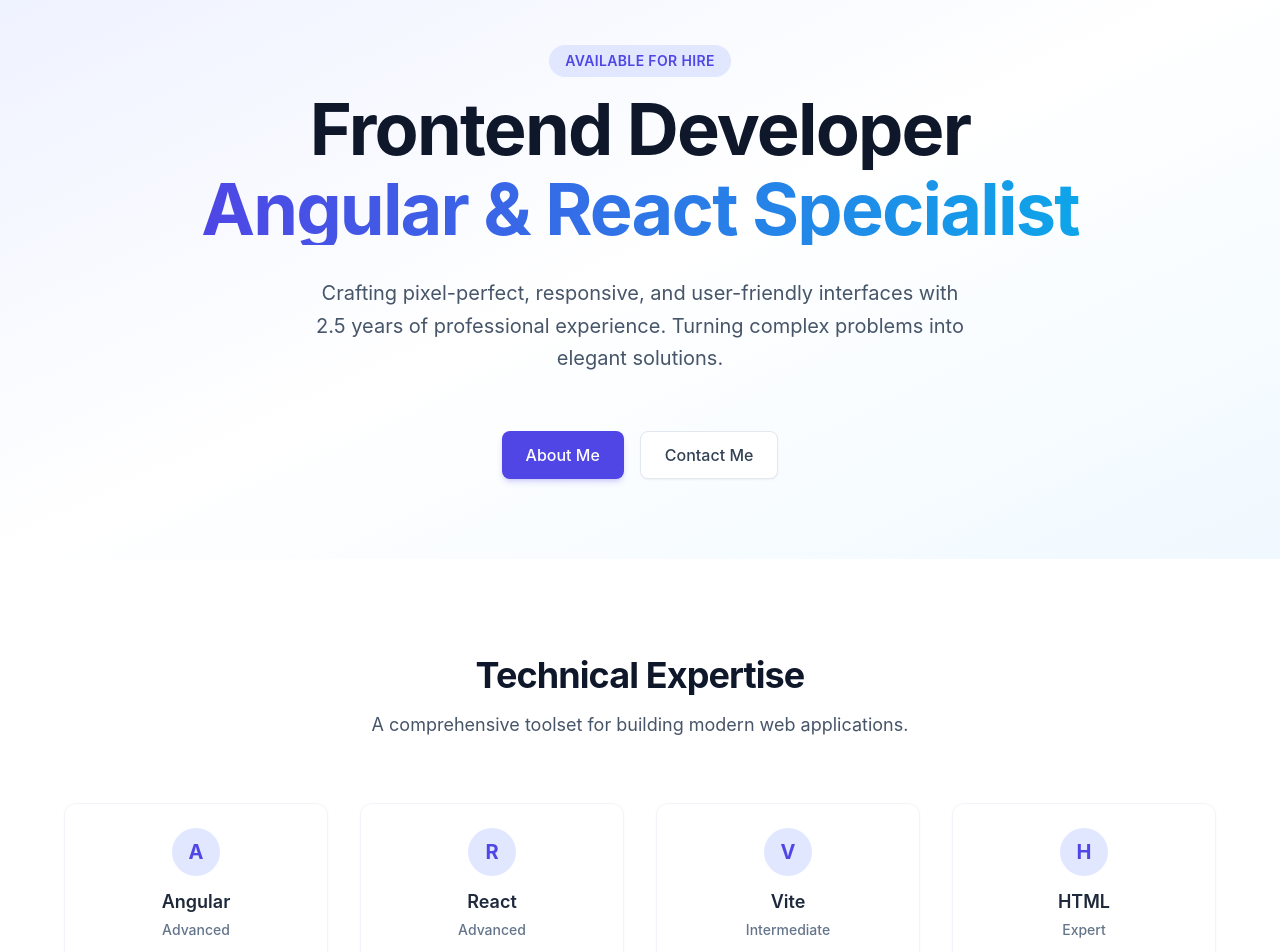
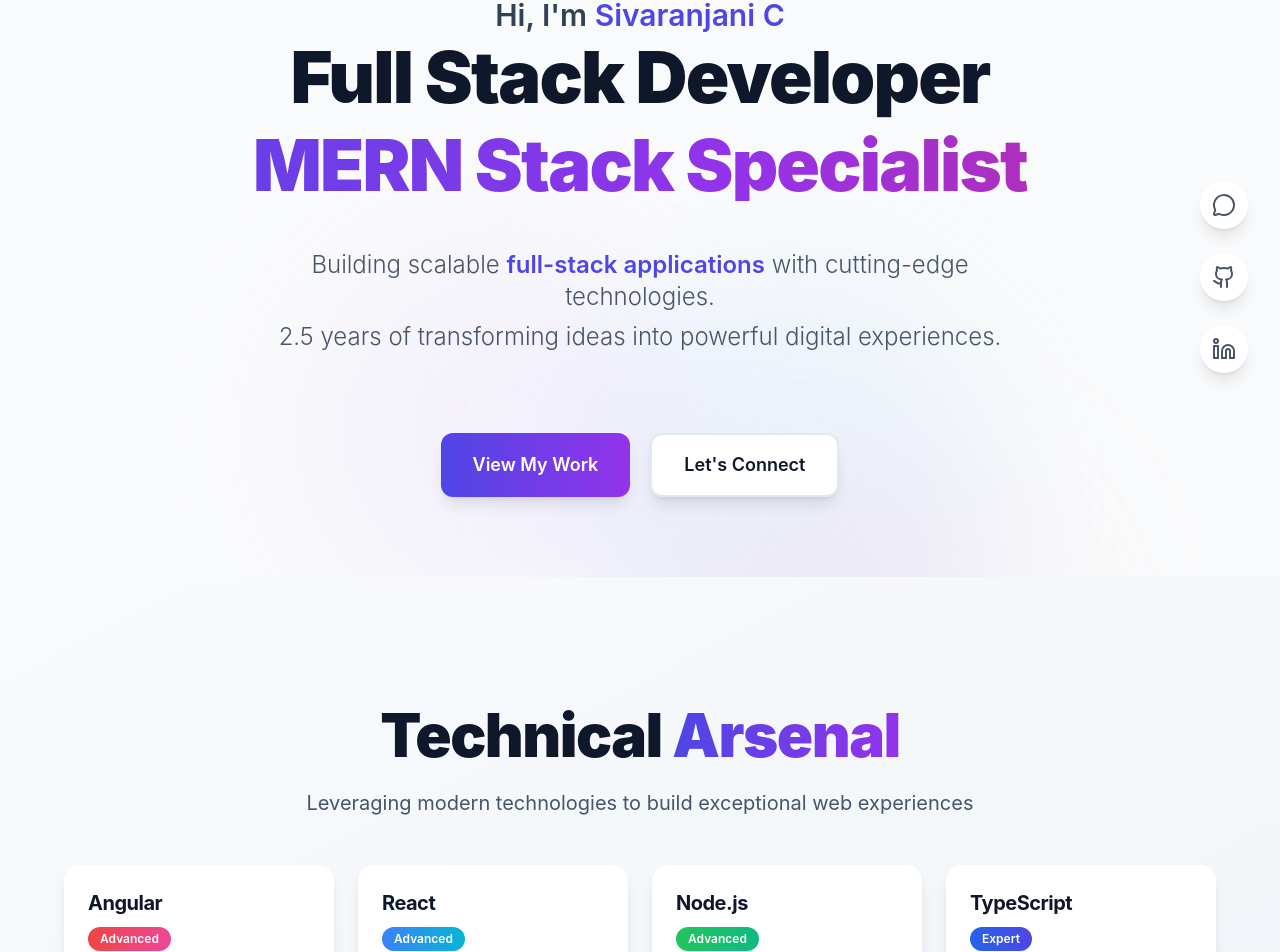
Before and after one commit to siva-ranjanic/MyPortfolio, a React (Vite) app: page / in a window 1280 px wide. Shown: the part 99-1051 px from the top of the page. Built offline with nearby package versions, Linux system fonts and the light colour scheme.

Commit message:
feat: Scaffold initial portfolio pages (Home, Projects, Contact) and a Footer component, updating dependencies.

```diff
--- a/package.json
+++ b/package.json
@@ -17,6 +17,7 @@
     "axios": "^1.13.2",
     "clsx": "^2.1.1",
     "framer-motion": "^12.23.25",
+    "lucide-react": "^0.556.0",
     "postcss": "^8.5.6",
     "react": "^19.2.0",
     "react-dom": "^19.2.0",
--- a/src/pages/Home.tsx
+++ b/src/pages/Home.tsx
@@ -1,72 +1,188 @@
 import React from 'react';
-import Button from '../components/ui/Button';
-import SkillCard from '../components/ui/SkillCard';
-import { Link } from 'react-router-dom';
-import PageTransition from '../components/layout/PageTransition';
+import { MessageCircle, Github, Linkedin } from 'lucide-react';
+
+import { useNavigate } from 'react-router-dom';
 
 const Home: React.FC = () => {
+    const navigate = useNavigate();
     const skills = [
-        { name: 'Angular', level: 'Advanced' },
-        { name: 'React', level: 'Advanced' },
-        { name: 'Vite', level: 'Intermediate' },
-        { name: 'HTML', level: 'Expert' },
-        { name: 'CSS', level: 'Expert' },
-        { name: 'Bootstrap', level: 'Advanced' },
-        { name: 'Figma', level: 'Intermediate' },
-        { name: 'MongoDB', level: 'Intermediate' },
-        { name: 'Appsmith', level: 'Advanced' },
+        { name: 'Angular', level: 'Advanced', color: 'from-red-500 to-pink-500' },
+        { name: 'React', level: 'Advanced', color: 'from-blue-500 to-cyan-500' },
+        { name: 'Node.js', level: 'Advanced', color: 'from-green-500 to-emerald-500' },
+        { name: 'TypeScript', level: 'Expert', color: 'from-blue-600 to-indigo-600' },
+        { name: 'MongoDB', level: 'Intermediate', color: 'from-green-600 to-teal-600' },
+        { name: 'HTML/CSS', level: 'Expert', color: 'from-orange-500 to-red-500' },
+        { name: 'REST APIs', level: 'Advanced', color: 'from-purple-500 to-pink-500' },
+        { name: 'Git', level: 'Advanced', color: 'from-gray-700 to-gray-900' },
+    ];
+
+    const socialLinks = [
+        { icon: MessageCircle, href: 'https://wa.me/9626587290', label: 'WhatsApp', color: 'hover:text-green-500' },
+        { icon: Github, href: 'https://github.com/siva-ranjanic', label: 'GitHub', color: 'hover:text-gray-900' },
+        { icon: Linkedin, href: 'https://www.linkedin.com/in/siva-ranjani-b9b489264', label: 'LinkedIn', color: 'hover:text-blue-600' },
     ];
 
     return (
-        <PageTransition>
-            <div className="min-h-screen flex flex-col pt-16">
-                {/* Hero Section */}
-                <section className="flex-1 flex flex-col items-center justify-center text-center px-6 py-20 bg-gradient-to-br from-indigo-50 via-white to-sky-50">
-                    <div className="max-w-4xl space-y-8 animate-fade-in-up">
-                        <div className="space-y-4">
-                            <span className="inline-block px-4 py-1.5 rounded-full bg-indigo-100 text-primary font-semibold text-sm tracking-wide uppercase">
+        <div className="min-h-screen flex flex-col relative overflow-hidden">
+            {/* Floating Social Icons - Aligned with Full Stack Developer text */}
+            <div className="fixed right-8 top-[35%] z-50 hidden lg:flex flex-col gap-6">
+                {socialLinks.map((social, index) => (
+                    <a
+                        key={index}
+                        href={social.href}
+                        target="_blank"
+                        rel="noopener noreferrer"
+                        aria-label={social.label}
+                        className={`group relative p-3 bg-white rounded-full shadow-lg hover:shadow-xl transition-all duration-300 ${social.color} hover:scale-110`}
+                    >
+                        <social.icon className="w-6 h-6 text-slate-600 group-hover:text-current transition-colors" />
+                        <span className="absolute right-full mr-3 top-1/2 -translate-y-1/2 px-3 py-1.5 bg-slate-900 text-white text-sm rounded-lg opacity-0 group-hover:opacity-100 transition-opacity whitespace-nowrap pointer-events-none">
+                            {social.label}
+                        </span>
+                    </a>
+                ))}
+            </div>
+
+            {/* Animated Background Elements */}
+            <div className="absolute inset-0 overflow-hidden pointer-events-none">
+                <div className="absolute top-1/4 left-1/4 w-96 h-96 bg-purple-200 rounded-full mix-blend-multiply filter blur-3xl opacity-20 animate-blob"></div>
+                <div className="absolute top-1/3 right-1/4 w-96 h-96 bg-blue-200 rounded-full mix-blend-multiply filter blur-3xl opacity-20 animate-blob animation-delay-2000"></div>
+                <div className="absolute bottom-1/4 left-1/2 w-96 h-96 bg-pink-200 rounded-full mix-blend-multiply filter blur-3xl opacity-20 animate-blob animation-delay-4000"></div>
+            </div>
+
+            {/* Hero Section */}
+            <section className="relative flex-1 flex flex-col items-center justify-center text-center px-6 py-20 pt-24">
+                <div className="max-w-5xl space-y-12 relative z-10">
+                    <div className="space-y-6">
+                        {/* <div className="inline-flex items-center gap-2 px-5 py-2 rounded-full bg-gradient-to-r from-indigo-500/10 to-purple-500/10 border border-indigo-200 backdrop-blur-sm">
+                            <span className="relative flex h-3 w-3">
+                                <span className="animate-ping absolute inline-flex h-full w-full rounded-full bg-green-400 opacity-75"></span>
+                                <span className="relative inline-flex rounded-full h-3 w-3 bg-green-500"></span>
+                            </span>
+                            <span className="text-indigo-700 font-semibold text-sm tracking-wide uppercase">
                                 Available for hire
                             </span>
-                            <h1 className="text-5xl md:text-7xl font-bold text-slate-900 tracking-tight leading-tight">
-                                Frontend Developer
-                                <span className="block text-transparent bg-clip-text bg-gradient-to-r from-primary to-accent mt-2">
-                                    Angular & React Specialist
+                        </div> */}
+
+                        <div className="space-y-2">
+                            <p className="text-2xl md:text-3xl font-semibold text-slate-700">
+                                Hi, I'm <span className="text-indigo-600">Sivaranjani C</span>
+                            </p>
+                            <h1 className="text-6xl md:text-7xl font-black text-slate-900 tracking-tight leading-none">
+                                Full Stack Developer
+                                <span className="block text-transparent bg-clip-text bg-gradient-to-r from-indigo-600 via-purple-600 to-pink-600 mt-4 animate-gradient">
+                                    MERN Stack Specialist
                                 </span>
                             </h1>
                         </div>
-                        <p className="text-xl text-slate-600 max-w-2xl mx-auto leading-relaxed">
-                            Crafting pixel-perfect, responsive, and user-friendly interfaces with 2.5 years of professional experience.
-                            Turning complex problems into elegant solutions.
+                    </div>
+
+                    <p className="text-xl md:text-2xl text-slate-600 max-w-3xl mx-auto leading-relaxed font-light">
+                        Building scalable <span className="font-semibold text-indigo-600">full-stack applications</span> with cutting-edge technologies.
+                        <span className="block mt-2">2.5 years of transforming ideas into powerful digital experiences.</span>
+                    </p>
+
+                    <div className="flex flex-col sm:flex-row gap-5 justify-center pt-8">
+                        <button
+                            onClick={() => navigate('/projects')}
+                            className="group relative px-8 py-4 bg-gradient-to-r from-indigo-600 to-purple-600 text-white rounded-xl font-semibold text-lg shadow-lg hover:shadow-2xl transition-all duration-300 hover:scale-105 overflow-hidden">
+                            <span className="relative z-10">View My Work</span>
+                            <div className="absolute inset-0 bg-gradient-to-r from-purple-600 to-pink-600 opacity-0 group-hover:opacity-100 transition-opacity"></div>
+                        </button>
+                        <a
+                            href="mailto:ranjanidream13@gmail.com"
+                            className="px-8 py-4 bg-white text-slate-900 rounded-xl font-semibold text-lg shadow-lg hover:shadow-2xl transition-all duration-300 hover:scale-105 border-2 border-slate-200 hover:border-indigo-300 flex items-center justify-center">
+                            Let's Connect
+                        </a>
+                    </div>
+
+                    {/* Mobile Social Links */}
+                    <div className="flex lg:hidden justify-center gap-6 pt-8">
+                        {socialLinks.map((social, index) => (
+                            <a
+                                key={index}
+                                href={social.href}
+                                target="_blank"
+                                rel="noopener noreferrer"
+                                aria-label={social.label}
+                                className={`p-3 bg-white rounded-full shadow-md hover:shadow-lg transition-all duration-300 ${social.color}`}
+                            >
+                                <social.icon className="w-6 h-6 text-slate-600" />
+                            </a>
+                        ))}
+                    </div>
+                </div>
+
+
+            </section>
+
+            {/* Skills Section */}
+            <section className="relative py-32 px-6 bg-gradient-to-br from-slate-50 to-slate-100">
+                <div className="container mx-auto max-w-6xl relative z-10">
+                    <div className="text-center mb-12">
+                        <h2 className="text-5xl md:text-6xl font-black text-slate-900 mb-6">
+                            Technical <span className="text-transparent bg-clip-text bg-gradient-to-r from-indigo-600 to-purple-600">Arsenal</span>
+                        </h2>
+                        <p className="text-xl text-slate-600 max-w-2xl mx-auto">
+                            Leveraging modern technologies to build exceptional web experiences
                         </p>
-                        <div className="flex flex-col sm:flex-row gap-4 justify-center pt-6">
-                            <Link to="/about">
-                                <Button size="lg" className="w-full sm:w-auto">About Me</Button>
-                            </Link>
-                            <Button variant="secondary" size="lg" className="w-full sm:w-auto" onClick={() => alert('Contact form coming soon!')}>
-                                Contact Me
-                            </Button>
-                        </div>
                     </div>
-                </section>
 
-                {/* Skills Section */}
-                <section className="py-24 px-6 bg-white">
-                    <div className="container mx-auto max-w-6xl">
-                        <div className="text-center mb-16">
-                            <h2 className="text-3xl md:text-4xl font-bold text-slate-900 mb-4">Technical Expertise</h2>
-                            <p className="text-lg text-slate-600 max-w-2xl mx-auto">
-                                A comprehensive toolset for building modern web applications.
-                            </p>
-                        </div>
-                        <div className="grid grid-cols-2 md:grid-cols-4 gap-6 md:gap-8">
-                            {skills.map((skill) => (
-                                <SkillCard key={skill.name} name={skill.name} level={skill.level} />
-                            ))}
-                        </div>
+                    <div className="grid grid-cols-2 md:grid-cols-4 gap-6">
+                        {skills.map((skill, index) => (
+                            <div
+                                key={skill.name}
+                                className="group relative bg-white rounded-2xl p-6 shadow-lg hover:shadow-2xl transition-all duration-500 hover:-translate-y-2 cursor-pointer overflow-hidden"
+                                style={{ animationDelay: `${index * 100}ms` }}
+                            >
+                                <div className={`absolute inset-0 bg-gradient-to-br ${skill.color} opacity-0 group-hover:opacity-10 transition-opacity duration-500`}></div>
+                                <div className="relative z-10">
+                                    <h3 className="text-xl font-bold text-slate-900 mb-2">{skill.name}</h3>
+                                    <span className={`inline-block px-3 py-1 rounded-full text-xs font-semibold text-white bg-gradient-to-r ${skill.color}`}>
+                                        {skill.level}
+                                    </span>
+                                </div>
+                                <div className={`absolute bottom-0 left-0 h-1 bg-gradient-to-r ${skill.color} w-0 group-hover:w-full transition-all duration-500`}></div>
+                            </div>
+                        ))}
                     </div>
-                </section>
-            </div>
-        </PageTransition>
+                </div>
+            </section>
+
+            <style>{`
+                @keyframes blob {
+                    0%, 100% { transform: translate(0, 0) scale(1); }
+                    25% { transform: translate(20px, -50px) scale(1.1); }
+                    50% { transform: translate(-20px, 20px) scale(0.9); }
+                    75% { transform: translate(50px, 50px) scale(1.05); }
+                }
+                .animate-blob {
+                    animation: blob 15s infinite;
+                }
+                .animation-delay-2000 {
+                    animation-delay: 2s;
+                }
+                .animation-delay-4000 {
+                    animation-delay: 4s;
+                }
+                @keyframes gradient {
+                    0%, 100% { background-position: 0% 50%; }
+                    50% { background-position: 100% 50%; }
+                }
+                .animate-gradient {
+                    background-size: 200% 200%;
+                    animation: gradient 5s ease infinite;
+                }
+                @keyframes scroll {
+                    0% { transform: translateY(0); opacity: 0; }
+                    50% { opacity: 1; }
+                    100% { transform: translateY(12px); opacity: 0; }
+                }
+                .animate-scroll {
+                    animation: scroll 2s ease-in-out infinite;
+                }
+            `}</style>
+        </div>
     );
 };
 
```
Also changed, not shown: src/components/layout/Footer.tsx (+4 -4 lines), src/pages/Contact.tsx (+5 -4 lines), src/pages/Projects.tsx (+1 -7 lines), 1 other file (tests, documents, lock files or other folders).
